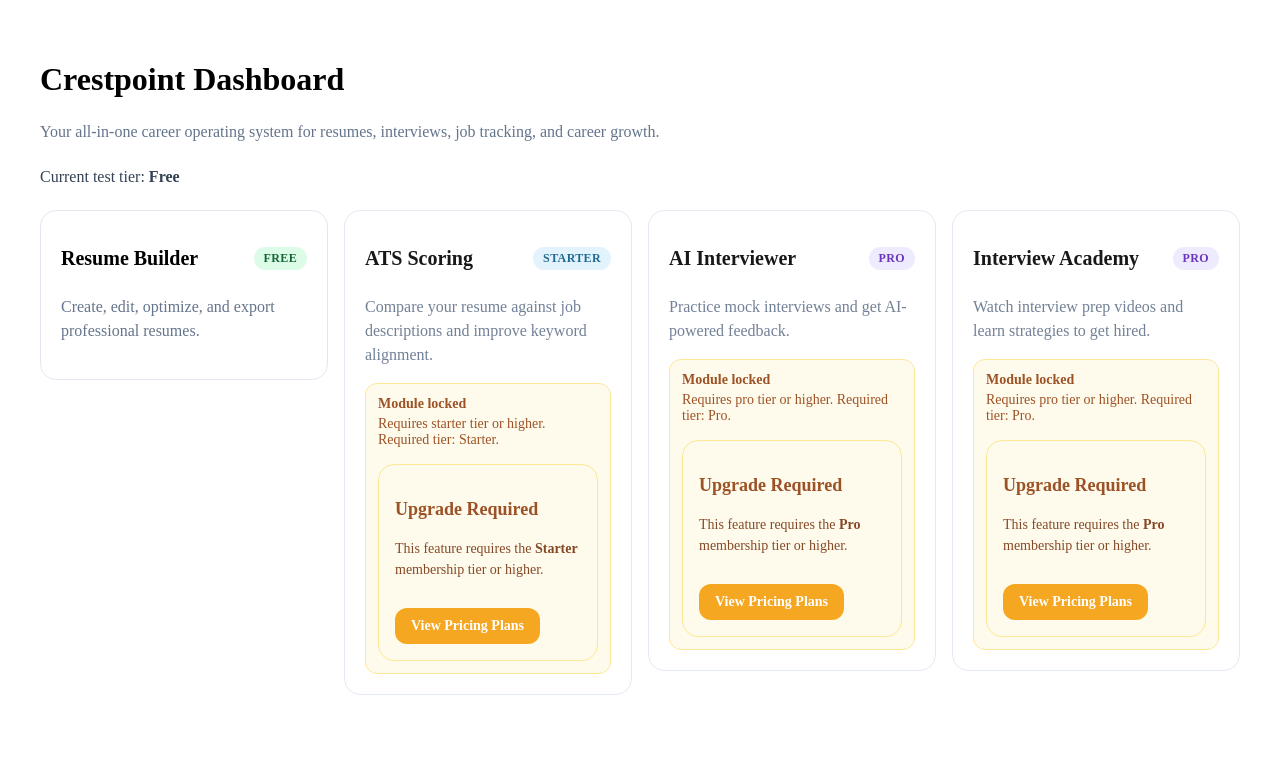
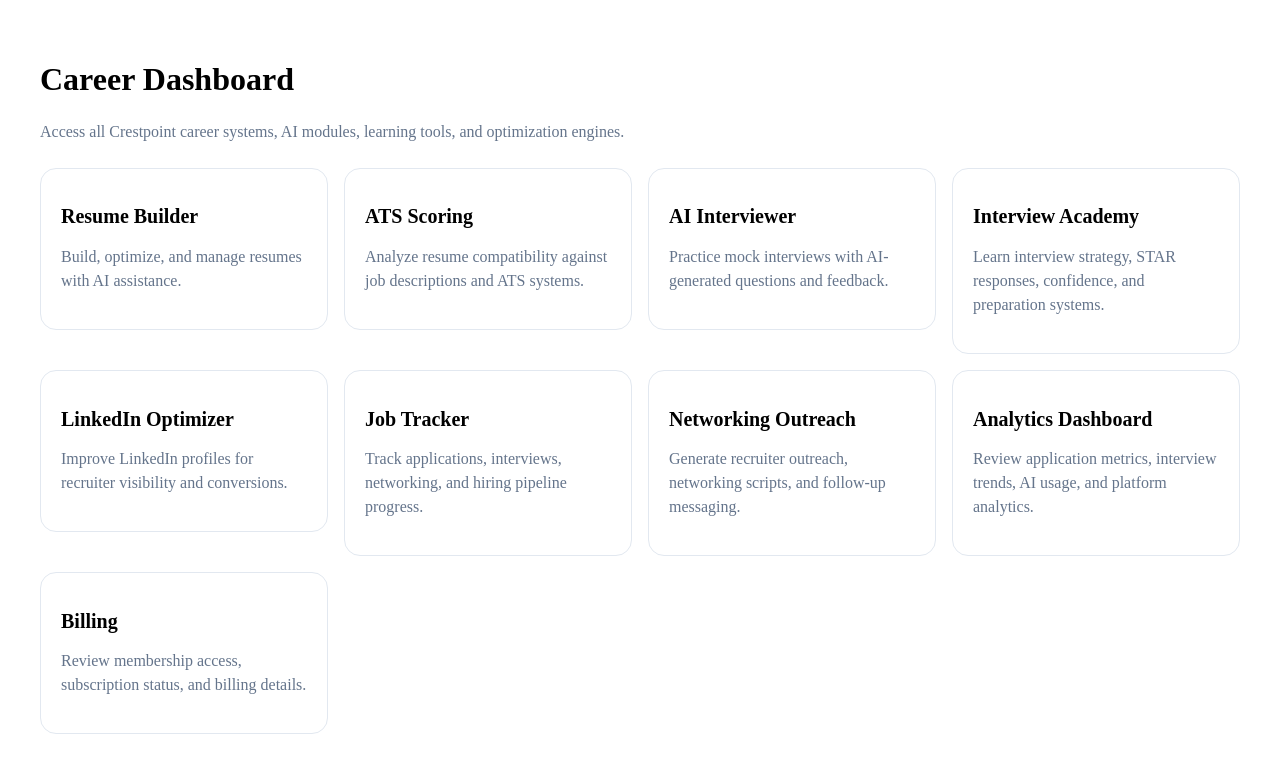
Before and after one commit to mike41192/Crestpoint-solutions-modular-v2, a Next.js app: page /dashboard in a window 1280 px wide. Shown: the top 772 px of the page. Built offline with nearby package versions, Linux system fonts and the light colour scheme.

Commit message:
Phase 96: complete dashboard root page

```diff
--- a/src/app/dashboard/page.tsx
+++ b/src/app/dashboard/page.tsx
@@ -1,79 +1,70 @@
-import { LockedModuleNotice } from "@/components/layout/LockedModuleNotice"
-import { ModuleAccessBadge } from "@/components/layout/ModuleAccessBadge"
 import { PageHeader } from "@/components/layout/PageHeader"
 import { SectionCard } from "@/components/layout/SectionCard"
-import { getModuleAccess } from "@/lib/access/getModuleAccess"
-import { testUserConfig } from "@/lib/config/test-user.config"
 
 const dashboardModules = [
   {
-    moduleKey: "resume_builder",
     title: "Resume Builder",
-    description: "Create, edit, optimize, and export professional resumes.",
+    description:
+      "Build, optimize, and manage resumes with AI assistance.",
     href: "/dashboard/resume",
   },
   {
-    moduleKey: "ats_scoring",
     title: "ATS Scoring",
     description:
-      "Compare your resume against job descriptions and improve keyword alignment.",
+      "Analyze resume compatibility against job descriptions and ATS systems.",
     href: "/dashboard/ats",
   },
   {
-    moduleKey: "ai_interviewer",
     title: "AI Interviewer",
-    description: "Practice mock interviews and get AI-powered feedback.",
+    description:
+      "Practice mock interviews with AI-generated questions and feedback.",
     href: "/dashboard/interview",
   },
   {
-    moduleKey: "interview_academy",
     title: "Interview Academy",
     description:
-      "Watch interview prep videos and learn strategies to get hired.",
+      "Learn interview strategy, STAR responses, confidence, and preparation systems.",
     href: "/dashboard/interview-academy",
   },
   {
-    moduleKey: "linkedin_optimizer",
     title: "LinkedIn Optimizer",
     description:
-      "Improve your LinkedIn headline, about section, and recruiter visibility.",
+      "Improve LinkedIn profiles for recruiter visibility and conversions.",
     href: "/dashboard/linkedin",
   },
   {
-    moduleKey: "job_tracker",
     title: "Job Tracker",
-    description: "Track applications, interviews, follow-ups, and offers.",
+    description:
+      "Track applications, interviews, networking, and hiring pipeline progress.",
     href: "/dashboard/jobs",
   },
   {
-    moduleKey: "networking_outreach",
-    title: "Networking",
-    description: "Create recruiter messages, referral requests, and follow-ups.",
+    title: "Networking Outreach",
+    description:
+      "Generate recruiter outreach, networking scripts, and follow-up messaging.",
     href: "/dashboard/networking",
   },
   {
-    moduleKey: "analytics_dashboard",
-    title: "Analytics",
+    title: "Analytics Dashboard",
     description:
-      "View your career progress, readiness score, and activity insights.",
+      "Review application metrics, interview trends, AI usage, and platform analytics.",
     href: "/dashboard/analytics",
   },
-] as const
+  {
+    title: "Billing",
+    description:
+      "Review membership access, subscription status, and billing details.",
+    href: "/dashboard/billing",
+  },
+]
 
-export default function DashboardPage() {
+export default function DashboardHomePage() {
   return (
     <main style={{ padding: "32px" }}>
       <PageHeader
-        title="Crestpoint Dashboard"
-        description="Your all-in-one career operating system for resumes, interviews, job tracking, and career growth."
+        title="Career Dashboard"
+        description="Access all Crestpoint career systems, AI modules, learning tools, and optimization engines."
       />
-
-      <p style={{ marginBottom: "24px", color: "#334155" }}>
-        Current test tier:{" "}
-        <strong style={{ textTransform: "capitalize" }}>
-          {testUserConfig.tier}
-        </strong>
-      </p>
 
       <section
         style={{
@@ -82,33 +73,19 @@ export default function DashboardPage() {
           gridTemplateColumns: "repeat(auto-fit, minmax(260px, 1fr))",
         }}
       >
-        {dashboardModules.map((item) => {
-          const { module, access } = getModuleAccess({
-            userTier: testUserConfig.tier,
-            moduleKey: item.moduleKey,
-            isAdmin: testUserConfig.isAdmin,
-          })
-
-          if (!module) {
-            return null
-          }
-
-          const cardContent = (
-            <>
-              <div
+        {dashboardModules.map((module) => (
+          <a
+            key={module.href}
+            href={module.href}
             style={{
-                  display: "flex",
-                  justifyContent: "space-between",
-                  gap: "12px",
-                  alignItems: "center",
+              textDecoration: "none",
+              color: "inherit",
             }}
           >
+            <SectionCard>
               <h2 style={{ fontSize: "20px", fontWeight: 700 }}>
-                  {item.title}
+                {module.title}
               </h2>
-
-                <ModuleAccessBadge tier={module.requiredTier} />
-              </div>
 
               <p
                 style={{
@@ -117,44 +94,11 @@ export default function DashboardPage() {
                   lineHeight: 1.5,
                 }}
               >
-                {item.description}
+                {module.description}
               </p>
-
-              {!access.allowed && (
-                <LockedModuleNotice
-                  requiredTier={module.requiredTier}
-                  reason={access.reason}
-                />
-              )}
-            </>
-          )
-
-          if (!access.allowed) {
-            return (
-              <div
-                key={item.href}
-                style={{
-                  opacity: 0.9,
-                }}
-              >
-                <SectionCard>{cardContent}</SectionCard>
-              </div>
-            )
-          }
-
-          return (
-            <a
-              key={item.href}
-              href={item.href}
-              style={{
-                textDecoration: "none",
-                color: "inherit",
-              }}
-            >
-              <SectionCard>{cardContent}</SectionCard>
+            </SectionCard>
           </a>
-          )
-        })}
+        ))}
       </section>
     </main>
   )
```
Lines whose indentation alone changed are shown as unchanged.
